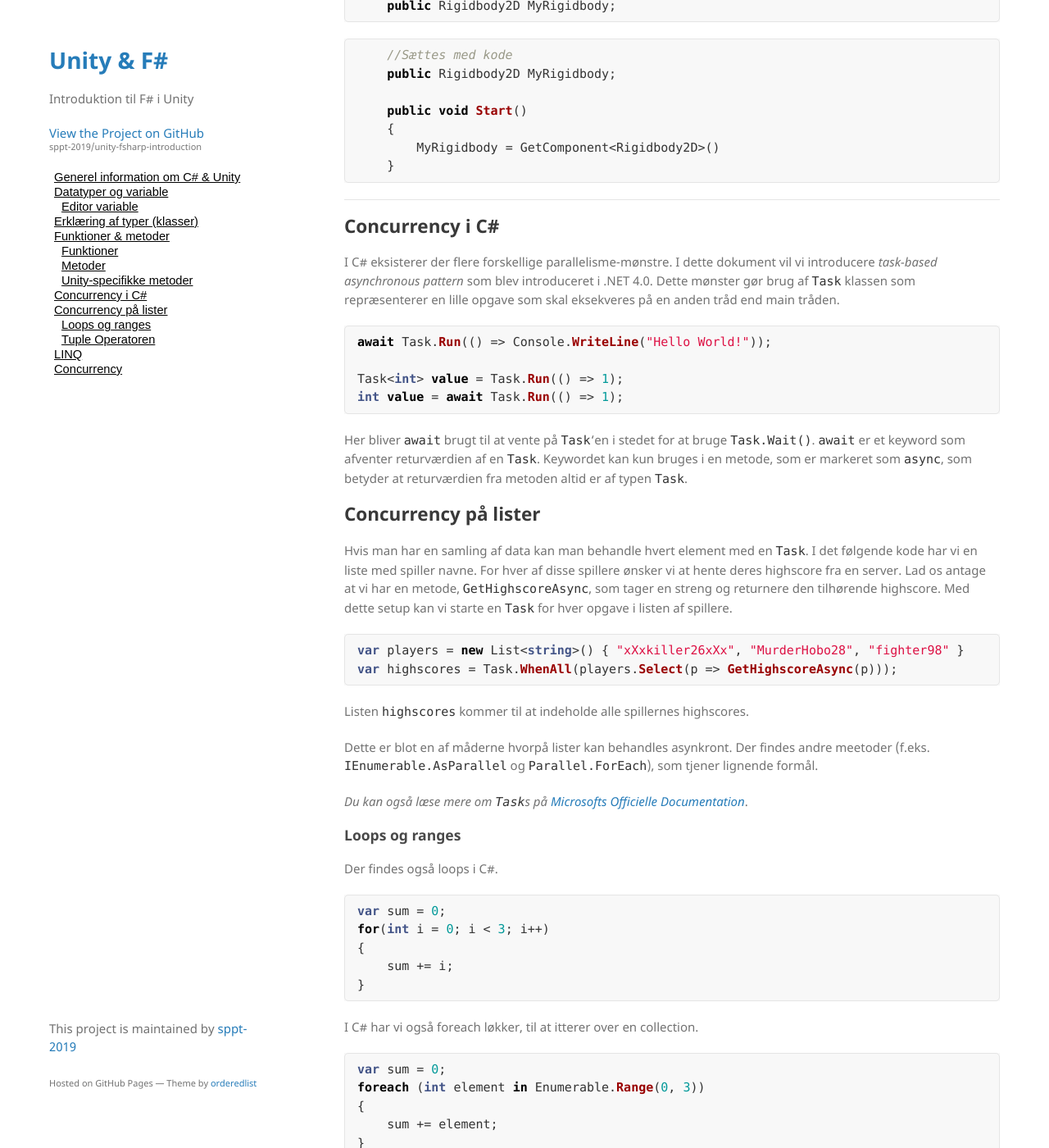
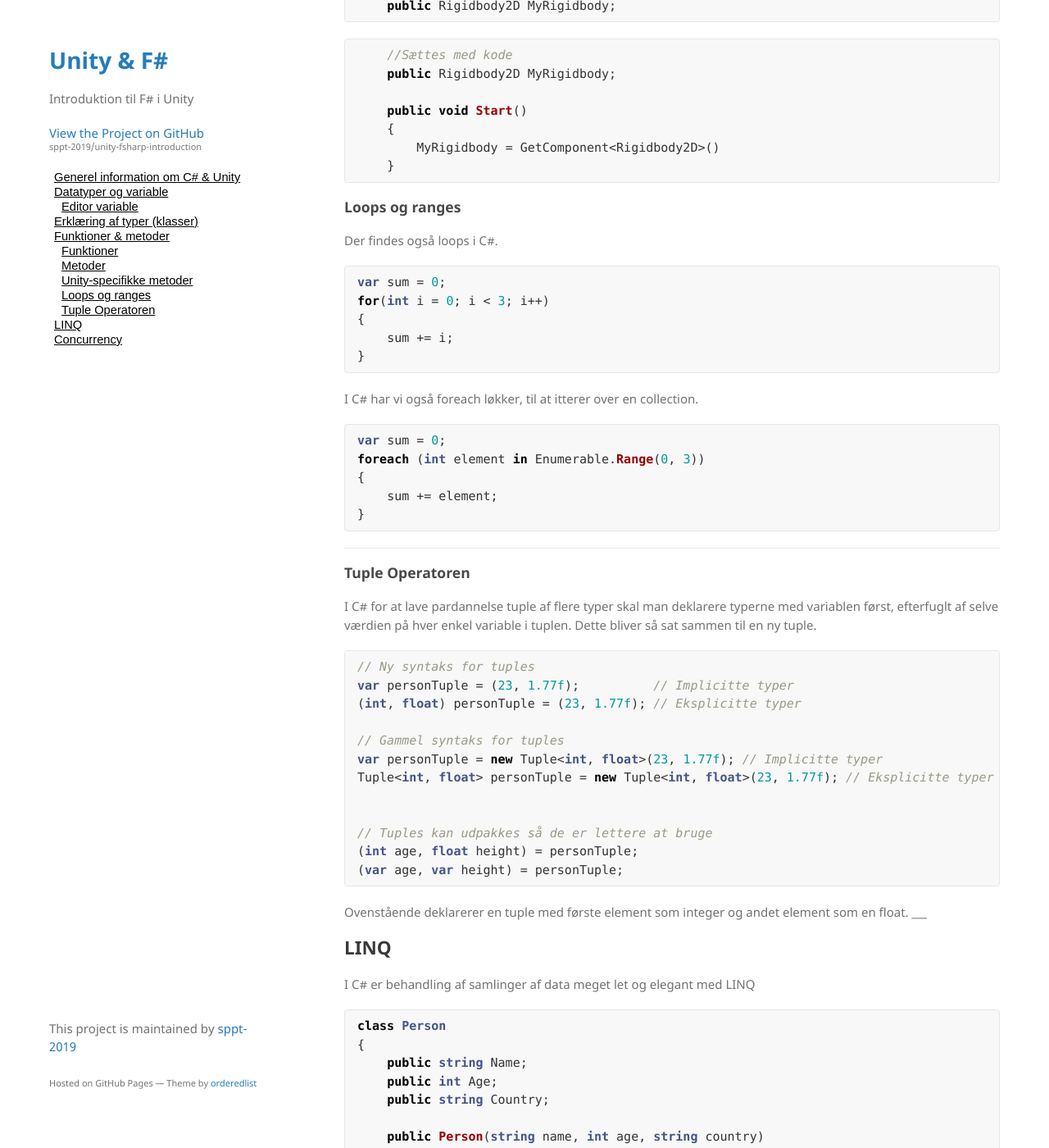
Before and after one commit to sppt-2019/unity-fsharp-introduction, a Jekyll site: the page built from csharp.md, in a window 1280 px wide and 1400 px high, scrolled down 2726 px. Shown: the whole window at 82% size. Built offline with Jekyll 4.4.1, drawn with Linux system fonts in a browser that asks for light colours; our own code applies the rules of GitHub Pages for plain Markdown files.

Commit message:
Update csharp.md

````diff
--- a/csharp.md
+++ b/csharp.md
@@ -133,30 +133,6 @@ member this.OnMouseDown() =
         SceneManager.LoadScene("Min scene")
 ```
 -->
-___
-## Concurrency i C#
-I C# eksisterer der flere forskellige parallelisme-mønstre. I dette dokument vil vi introducere _task-based asynchronous pattern_ som blev introduceret i .NET 4.0. Dette mønster gør brug af `Task` klassen som repræsenterer en lille opgave som skal eksekveres på en anden tråd end main tråden.
-
-```csharp
-await Task.Run(() => Console.WriteLine("Hello World!"));
-
-Task<int> value = Task.Run(() => 1);
-int value = await Task.Run(() => 1);
-```
-Her bliver `await` brugt til at vente på `Task`'en i stedet for at bruge `Task.Wait()`. `await` er et keyword som afventer returværdien af en `Task`. Keywordet kan kun bruges i en metode, som er markeret som `async`, som betyder at returværdien fra metoden altid er af typen `Task`.
-
-## Concurrency på lister
-Hvis man har en samling af data kan man behandle hvert element med en `Task`. I det følgende kode har vi en liste med spiller navne. For hver af disse spillere ønsker vi at hente deres highscore fra en server. Lad os antage at vi har en metode, `GetHighscoreAsync`, som tager en streng og returnere den tilhørende highscore. Med dette setup kan vi starte en `Task` for hver opgave i listen af spillere.
-```csharp
-var players = new List<string>() { "xXxkiller26xXx", "MurderHobo28", "fighter98" }
-var highscores = Task.WhenAll(players.Select(p => GetHighscoreAsync(p)));
-```
-Listen `highscores` kommer til at indeholde alle spillernes highscores.
-
-Dette er blot en af måderne hvorpå lister kan behandles asynkront. Der findes andre meetoder (f.eks. `IEnumerable.AsParallel` og `Parallel.ForEach`), som tjener lignende formål.
-
-_Du kan også læse mere om `Task`s på [Microsofts Officielle Documentation](https://docs.microsoft.com/en-us/dotnet/api/system.threading.tasks.task?view=netstandard-2.0)_.
-
 
 ### Loops og ranges
 Der findes også loops i C#.
````
